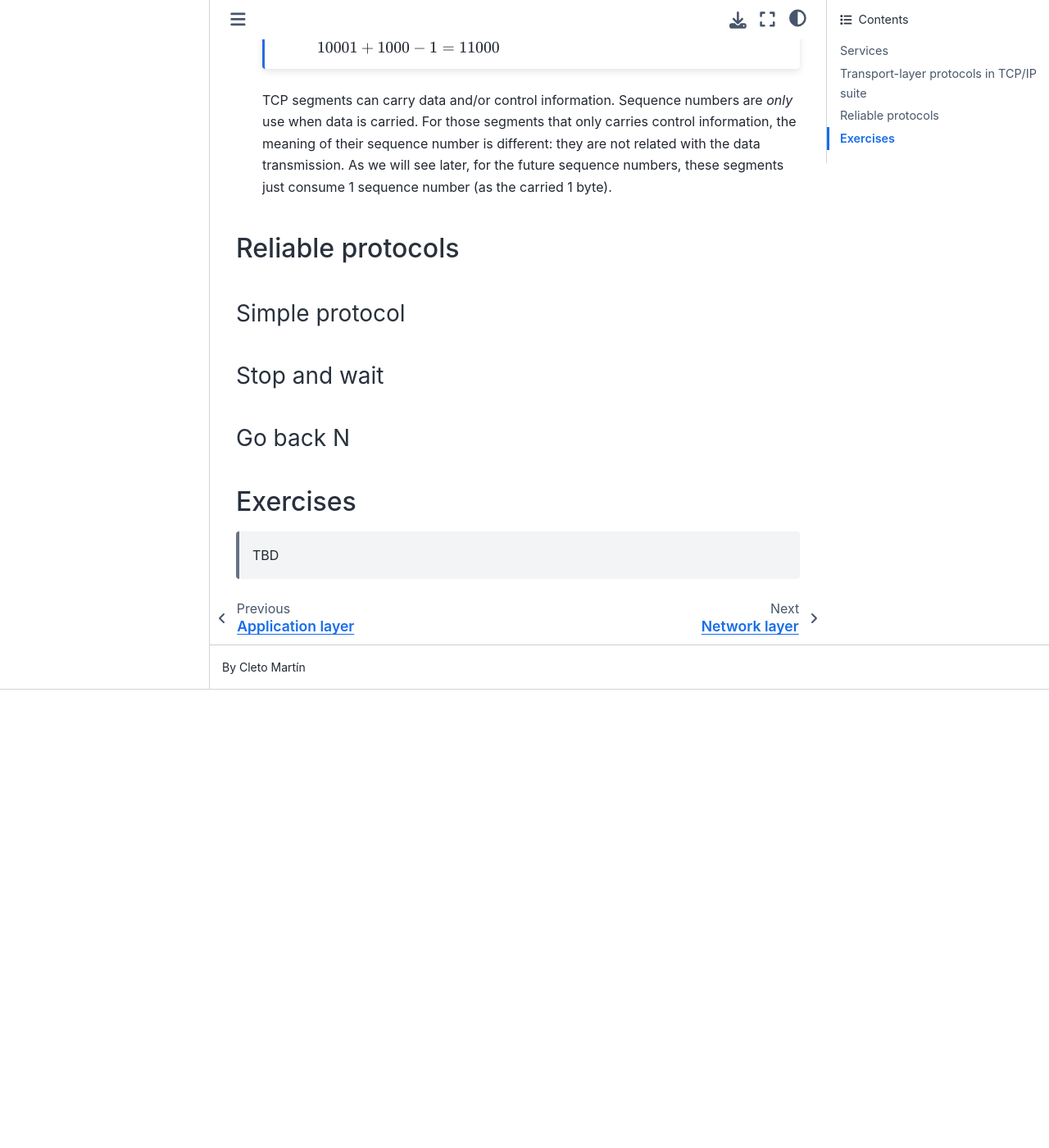
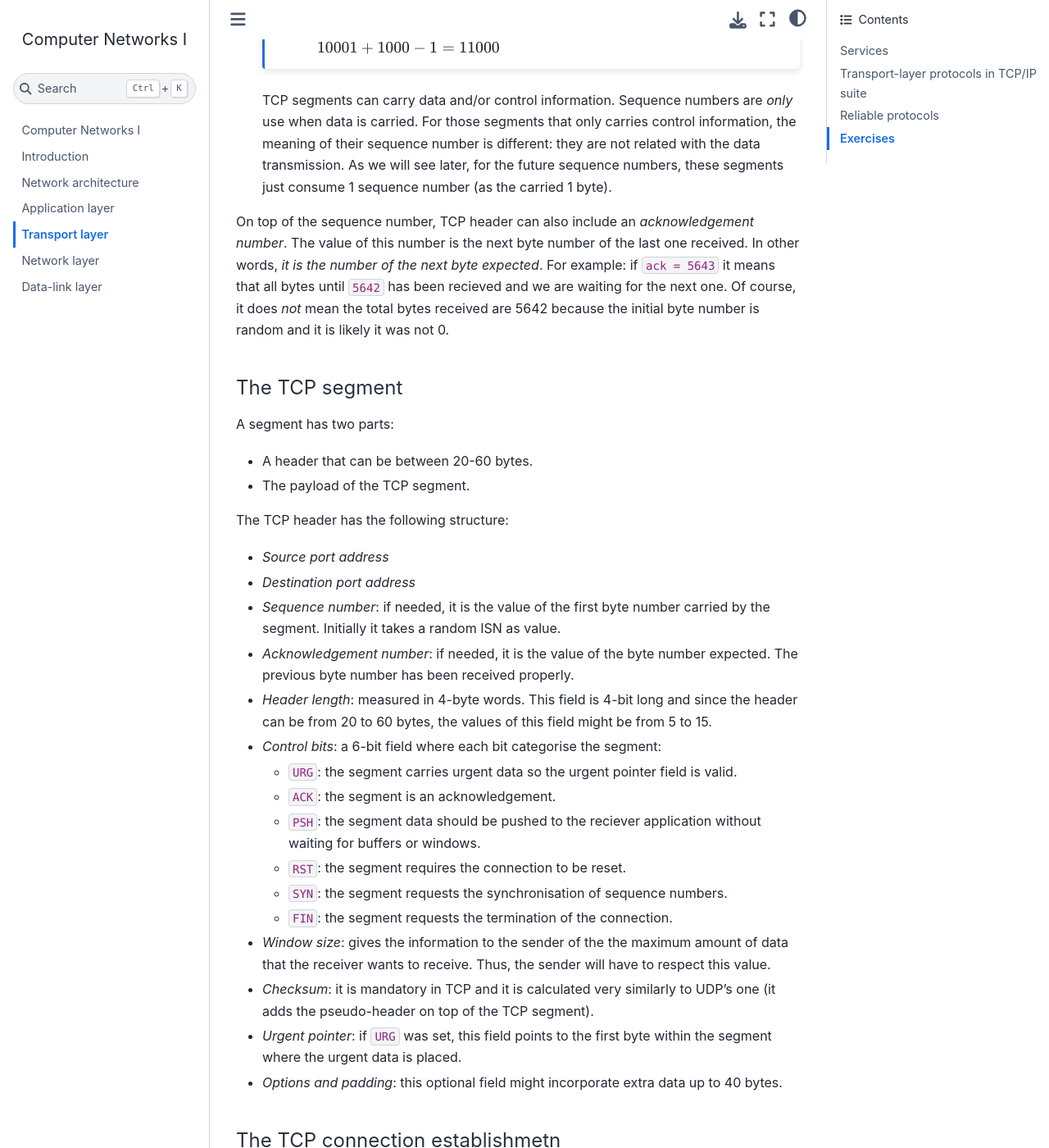
Before and after one commit to cletomartin/redes1, a Jupyter Book: the page built from transport.md, in a window 1280 px wide and 1400 px high, scrolled down 9349 px. Shown: the whole window at 82% size. Built offline with Jupyter Book 1.0.4 settings and Sphinx 7.4.7 and the Sphinx Book theme 1.1.4, drawn with Linux system fonts in a browser that asks for light colours; before the commit the page ends 10190 px from its top, so only the background shows below that; some of the changed text lies outside the part shown.

Commit message:
more-stuff

````diff
--- a/transport.md
+++ b/transport.md
@@ -317,7 +317,7 @@ TCP assigns numbers to the data. This _byte number_ is:
 
 TCP also assigns numbers to each segment. This is known as _sequence number_ and it is generated as follows:
 
-- The _initial sequence number_ for the first segment is generated randomly. It will be typically the first byte number (also generated randomly).
+- The _initial sequence number_ (ISN) for the first segment is generated randomly. It will be typically the first byte number (also generated randomly).
 - The following sequence number will be the previous segment's sequence number plus the number of bytes carried by this previous segment.
 
    ```{note}
@@ -331,6 +331,49 @@ TCP also assigns numbers to each segment. This is known as _sequence number_ and
   For those segments that only carries control information, the meaning of their sequence number is different: they are not related with the data transmission.
   As we will see later, for the future sequence numbers, these segments just consume 1 sequence number (as the carried 1 byte).
 
+On top of the sequence number, TCP header can also include an _acknowledgement number_.
+The value of this number is the next byte number of the last one received.
+In other words, _it is the number of the next byte expected_.
+For example: if `ack = 5643` it means that all bytes until `5642` has been recieved and we are waiting for the next one.
+Of course, it does _not_ mean the total bytes received are 5642 because the initial byte number is random and it is likely it was not 0.
+
+#### The TCP segment
+
+A segment has two parts:
+
+- A header that can be between 20-60 bytes.
+- The payload of the TCP segment.
+
+The TCP header has the following structure:
+
+- _Source port address_
+- _Destination port address_
+- _Sequence number_: if needed, it is the value of the first byte number carried by the segment.
+  Initially it takes a random ISN as value.
+- _Acknowledgement number_: if needed, it is the value of the byte number expected.
+  The previous byte number has been received properly.
+- _Header length_: measured in 4-byte words. This field is 4-bit long and since the header can be from 20 to 60 bytes, the values of this field might be from 5 to 15.
+- _Control bits_: a 6-bit field where each bit categorise the segment:
+  - `URG`: the segment carries urgent data so the urgent pointer field is valid.
+  - `ACK`: the segment is an acknowledgement.
+  - `PSH`: the segment data should be pushed to the reciever application without waiting for buffers or windows.
+  - `RST`: the segment requires the connection to be reset.
+  - `SYN`: the segment requests the synchronisation of sequence numbers.
+  - `FIN`: the segment requests the termination of the connection.
+- _Window size_: gives the information to the sender of the the maximum amount of data that the receiver wants to receive.
+  Thus, the sender will have to respect this value.
+- _Checksum_: it is mandatory in TCP and it is calculated very similarly to UDP's one (it adds the pseudo-header on top of the TCP segment).
+- _Urgent pointer_: if `URG` was set, this field points to the first byte within the segment where the urgent data is placed.
+- _Options and padding_: this optional field might incorporate extra data up to 40 bytes.
+
+
+#### The TCP connection establishmetn
+
+#### The TCP data transfer
+
+#### The TCP connection termination
+
+
 ## Reliable protocols
 
 ### Simple protocol
````
